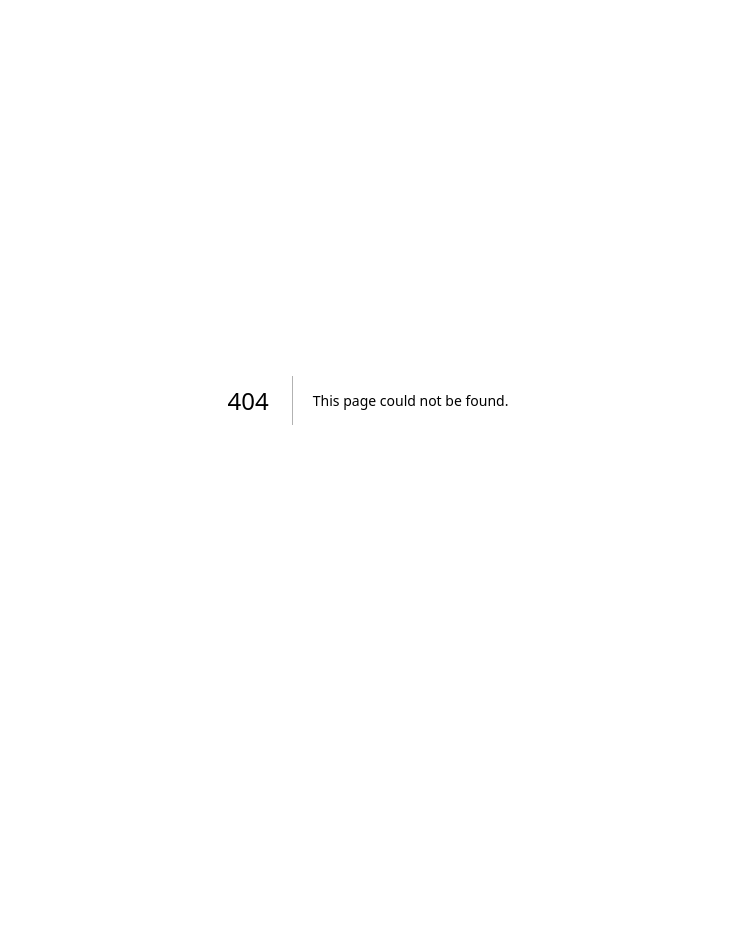
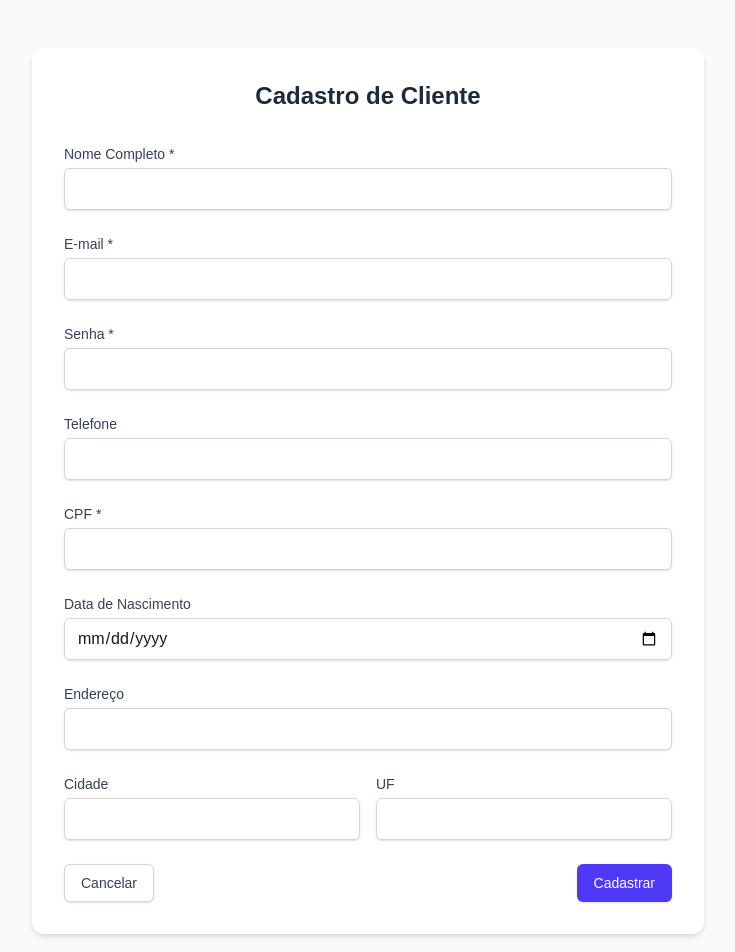
Before and after one commit to gabrielbdsm/beto-amparo, a Next.js app in the folder frontEnd/: page /cadastrar_cliente in a window 1280 px wide. Before the commit this address had no page. Shown: the top 952 px of the page, without its empty margins (272-1007 px from the left). Before the commit the page ends 800 px from the top, so only its background shows below. Built offline with nearby package versions, Linux system fonts and the light colour scheme.

Commit message:
add cadastro_cliente (front)

```diff
--- /dev/null
+++ b/frontEnd/pages/cadastrar_cliente.js
@@ -0,0 +1,233 @@
+// src/app/clientes/cadastro/page.js
+'use client';
+
+import { useState } from 'react';
+import { useRouter } from 'next/navigation';
+
+export default function CadastroCliente() {
+  const router = useRouter();
+  const [formData, setFormData] = useState({
+    nome: '',
+    email: '',
+    telefone: '',
+    endereco: '',
+    cidade: '',
+    uf: '',
+    cpf: '',
+    senha: '',
+    data_nascimento: ''
+  });
+  const [erros, setErros] = useState([]);
+  const [isSubmitting, setIsSubmitting] = useState(false);
+
+  const handleChange = (e) => {
+    const { name, value } = e.target;
+    setFormData(prev => ({
+      ...prev,
+      [name]: value
+    }));
+  };
+
+  const handleSubmit = async (e) => {
+    e.preventDefault();
+    setIsSubmitting(true);
+    setErros([]);
+
+    try {
+      const response = await fetch('/api/clientes', {
+        method: 'POST',
+        headers: {
+          'Content-Type': 'application/json',
+        },
+        body: JSON.stringify(formData),
+      });
+
+      const data = await response.json();
+
+      if (response.ok) {
+        router.push('/clientes?cadastro=sucesso');
+      } else {
+        setErros(data.erros || [data.erro || 'Erro ao cadastrar cliente']);
+      }
+    } catch (error) {
+      setErros(['Erro na comunicação com o servidor']);
+    } finally {
+      setIsSubmitting(false);
+    }
+  };
+
+  return (
+    <div className="min-h-screen bg-gray-50 py-12 px-4 sm:px-6 lg:px-8">
+      <div className="max-w-md mx-auto bg-white rounded-xl shadow-md overflow-hidden md:max-w-2xl p-8">
+        <div className="text-center mb-8">
+          <h1 className="text-2xl font-bold text-gray-800">Cadastro de Cliente</h1>
+        </div>
+
+        {erros.length > 0 && (
+          <div className="mb-6 p-4 bg-red-50 border-l-4 border-red-500 text-red-700">
+            <ul className="list-disc pl-5">
+              {erros.map((erro, index) => (
+                <li key={index}>{erro}</li>
+              ))}
+            </ul>
+          </div>
+        )}
+
+        <form onSubmit={handleSubmit} className="space-y-6">
+          <div>
+            <label htmlFor="nome" className="block text-sm font-medium text-gray-700">
+              Nome Completo *
+            </label>
+            <input
+              type="text"
+              id="nome"
+              name="nome"
+              value={formData.nome}
+              onChange={handleChange}
+              required
+              className="mt-1 block w-full px-3 py-2 border border-gray-300 rounded-md shadow-sm focus:outline-none focus:ring-indigo-500 focus:border-indigo-500"
+            />
+          </div>
+
+          <div>
+            <label htmlFor="email" className="block text-sm font-medium text-gray-700">
+              E-mail *
+            </label>
+            <input
+              type="email"
+              id="email"
+              name="email"
+              value={formData.email}
+              onChange={handleChange}
+              required
+              className="mt-1 block w-full px-3 py-2 border border-gray-300 rounded-md shadow-sm focus:outline-none focus:ring-indigo-500 focus:border-indigo-500"
+            />
+          </div>
+
+          <div>
+            <label htmlFor="senha" className="block text-sm font-medium text-gray-700">
+              Senha *
+            </label>
+            <input
+              type="password"
+              id="senha"
+              name="senha"
+              value={formData.senha}
+              onChange={handleChange}
+              required
+              minLength="6"
+              className="mt-1 block w-full px-3 py-2 border border-gray-300 rounded-md shadow-sm focus:outline-none focus:ring-indigo-500 focus:border-indigo-500"
+            />
+          </div>
+
+          <div>
+            <label htmlFor="telefone" className="block text-sm font-medium text-gray-700">
+              Telefone
+            </label>
+            <input
+              type="tel"
+              id="telefone"
+              name="telefone"
+              value={formData.telefone}
+              onChange={handleChange}
+              className="mt-1 block w-full px-3 py-2 border border-gray-300 rounded-md shadow-sm focus:outline-none focus:ring-indigo-500 focus:border-indigo-500"
+            />
+          </div>
+
+          <div>
+            <label htmlFor="cpf" className="block text-sm font-medium text-gray-700">
+              CPF *
+            </label>
+            <input
+              type="text"
+              id="cpf"
+              name="cpf"
+              value={formData.cpf}
+              onChange={handleChange}
+              required
+              maxLength="11"
+              className="mt-1 block w-full px-3 py-2 border border-gray-300 rounded-md shadow-sm focus:outline-none focus:ring-indigo-500 focus:border-indigo-500"
+            />
+          </div>
+
+          <div>
+            <label htmlFor="data_nascimento" className="block text-sm font-medium text-gray-700">
+              Data de Nascimento
+            </label>
+            <input
+              type="date"
+              id="data_nascimento"
+              name="data_nascimento"
+              value={formData.data_nascimento}
+              onChange={handleChange}
+              className="mt-1 block w-full px-3 py-2 border border-gray-300 rounded-md shadow-sm focus:outline-none focus:ring-indigo-500 focus:border-indigo-500"
+            />
+          </div>
+
+          <div>
+            <label htmlFor="endereco" className="block text-sm font-medium text-gray-700">
+              Endereço
+            </label>
+            <input
+              type="text"
+              id="endereco"
+              name="endereco"
+              value={formData.endereco}
+              onChange={handleChange}
+              className="mt-1 block w-full px-3 py-2 border border-gray-300 rounded-md shadow-sm focus:outline-none focus:ring-indigo-500 focus:border-indigo-500"
+            />
+          </div>
+
+          <div className="grid grid-cols-2 gap-4">
+            <div>
+              <label htmlFor="cidade" className="block text-sm font-medium text-gray-700">
+                Cidade
+              </label>
+              <input
+                type="text"
+                id="cidade"
+                name="cidade"
+                value={formData.cidade}
+                onChange={handleChange}
+                className="mt-1 block w-full px-3 py-2 border border-gray-300 rounded-md shadow-sm focus:outline-none focus:ring-indigo-500 focus:border-indigo-500"
+              />
+            </div>
+
+            <div>
+              <label htmlFor="uf" className="block text-sm font-medium text-gray-700">
+                UF
+              </label>
+              <input
+                type="text"
+                id="uf"
+                name="uf"
+                value={formData.uf}
+                onChange={handleChange}
+                maxLength="2"
+                className="mt-1 block w-full px-3 py-2 border border-gray-300 rounded-md shadow-sm focus:outline-none focus:ring-indigo-500 focus:border-indigo-500"
+              />
+            </div>
+          </div>
+
+          <div className="flex items-center justify-between">
+            <button
+              type="button"
+              onClick={() => router.push('/clientes')}
+              className="px-4 py-2 border border-gray-300 rounded-md shadow-sm text-sm font-medium text-gray-700 bg-white hover:bg-gray-50 focus:outline-none focus:ring-2 focus:ring-offset-2 focus:ring-indigo-500"
+            >
+              Cancelar
+            </button>
+
+            <button
+              type="submit"
+              disabled={isSubmitting}
+              className={`px-4 py-2 border border-transparent rounded-md shadow-sm text-sm font-medium text-white bg-indigo-600 hover:bg-indigo-700 focus:outline-none focus:ring-2 focus:ring-offset-2 focus:ring-indigo-500 ${isSubmitting ? 'opacity-50 cursor-not-allowed' : ''}`}
+            >
+              {isSubmitting ? 'Cadastrando...' : 'Cadastrar'}
+            </button>
+          </div>
+        </form>
+      </div>
+    </div>
+  );
+}
```
